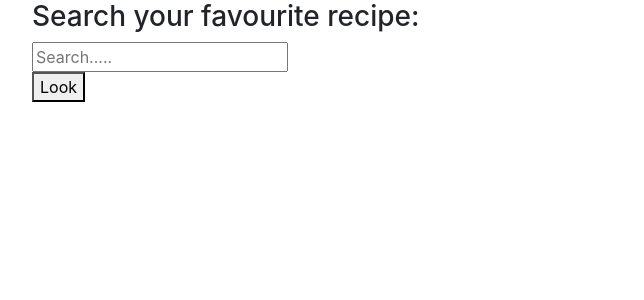
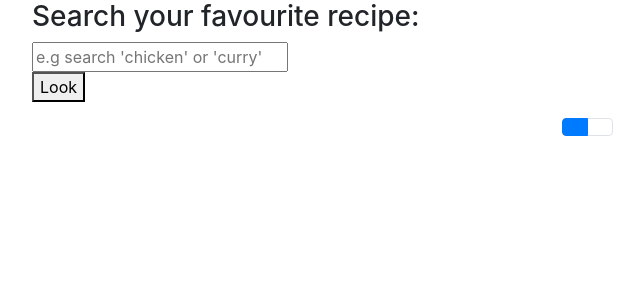
Before and after one commit to brianscan14/Gourmet_Grub, a Flask app: page /get_recipies in a window 1280 px wide. Shown: the part 56-356 px from the top of the page, without its empty margins (53-697 px from the left). Run offline with Flask 2, Linux system fonts and the light colour scheme; data that the repository does not hold is empty; some libraries are stand-ins or nearby versions.

Commit message:
adding pagination from bs4 to botton of page

```diff
--- a/templates/recipies.html
+++ b/templates/recipies.html
@@ -6,7 +6,7 @@
 	<h3>Search your favourite recipe:</h3>
 
 	<form action="{{ url_for('search_recipe') }}">
-		<input type="text" placeholder="Search....." name="query" required>
+		<input type="text" placeholder="e.g search 'chicken' or 'curry'" name="query" required>
 		<div id="search_recipe"><button type="submit">Look</button></div>
 	</form>
 
@@ -39,4 +39,16 @@
     {% endfor %}
 </ul>
 
+<nav aria-label="Page navigation">
+    <ul class="pagination justify-content-center">
+        <li class="page-item active" aria-current="page">
+            <a class="page-link"><span class="sr-only">(current)</span>
+            </a>
+        </li>
+        <li class="page-item">
+            <a class="page-link"href="#"></a>
+        </li>
+    </ul>
+</nav>
+
 {% endblock %}
```
